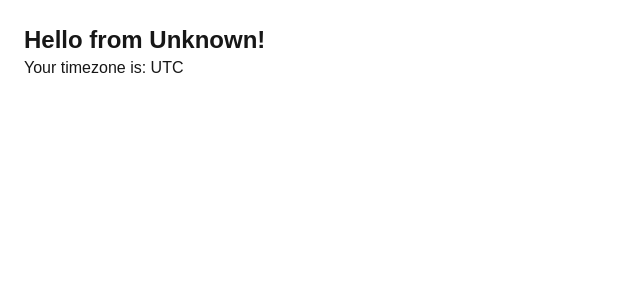
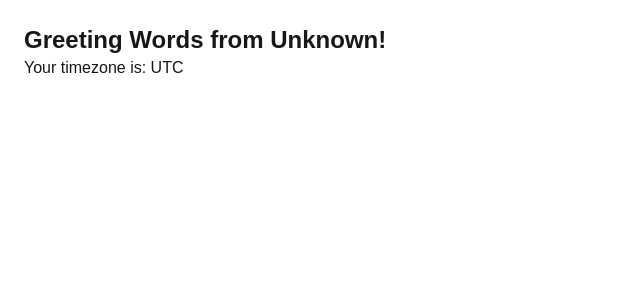
Before and after one commit to yuhaoju/nextjs-boilerplate, a Next.js app: page / in a window 1280 px wide. Shown: the top 300 px of the page, without its empty margins (0-640 px from the left). Built offline with nearby package versions, Linux system fonts and the light colour scheme.

Commit message:
chore: add storedGreeting

```diff
--- a/app/page.tsx
+++ b/app/page.tsx
@@ -15,9 +15,10 @@ export default async function HomePage() {
   const headersList = await headers();
   const country = headersList.get("X-User-Country") || "Unknown";
   const timezone = headersList.get("X-User-Timezone") || "UTC";
+  const storedGreeting = headersList.get("X-Greeting") || "Greeting Words";
 
   // 根据国家代码获取问候语，默认为 "Hello"
-  const greeting = greetings[country] || "Hello";
+  const greeting = storedGreeting || greetings[country] || "Hello";
 
   return (
     <main className="p-6">
```
